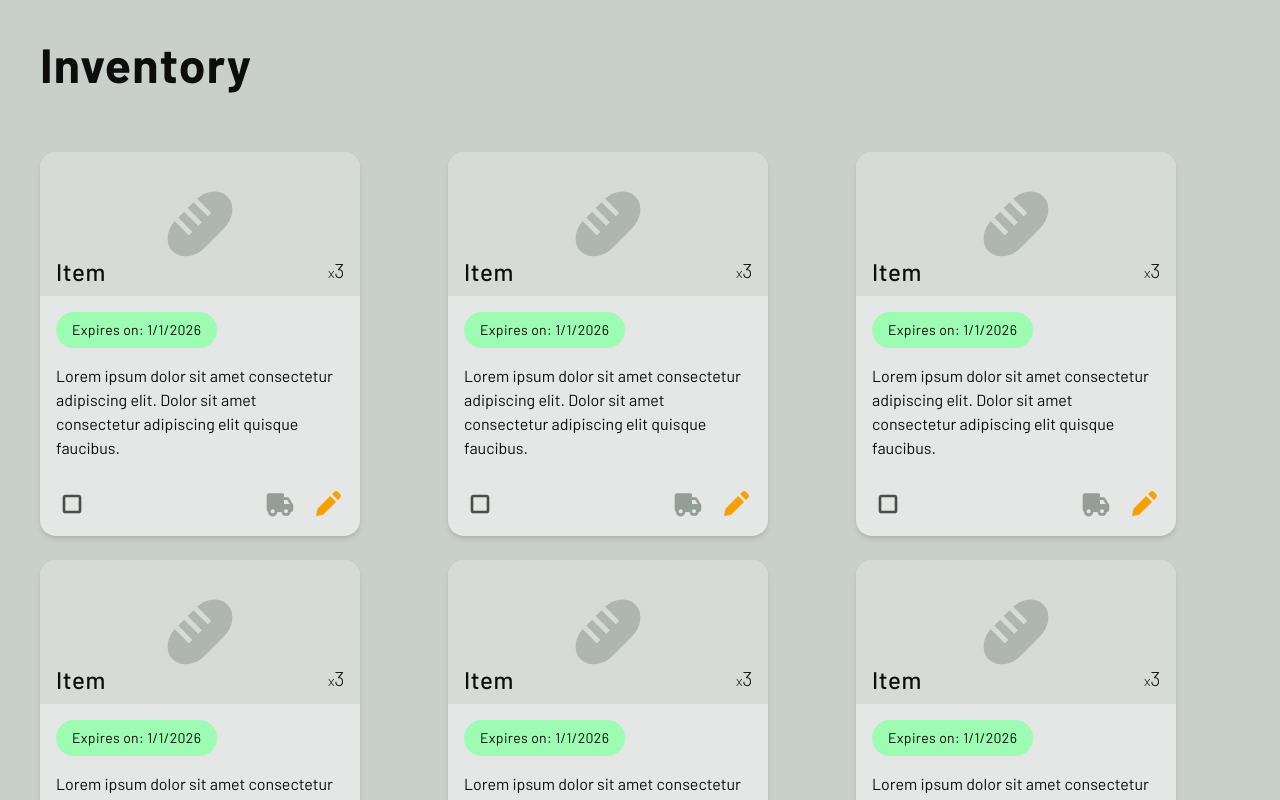
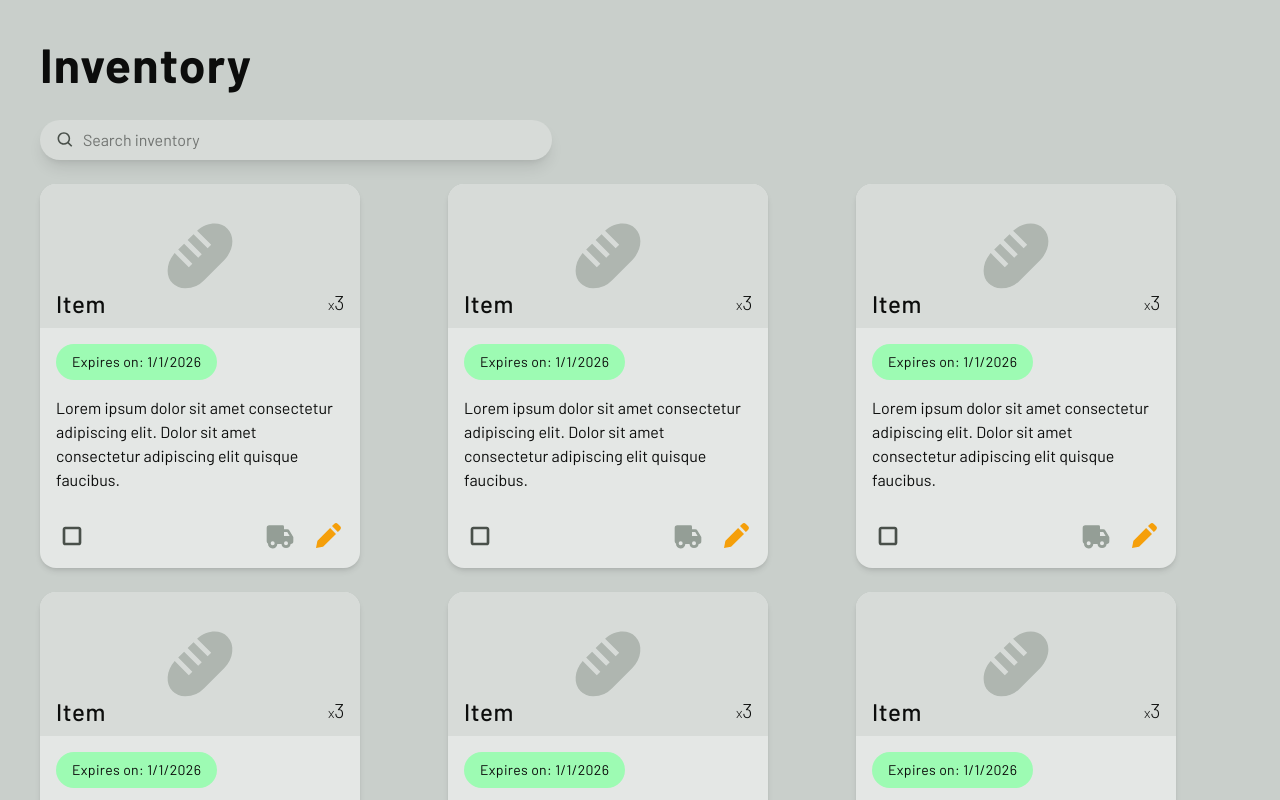
Before and after one commit to Accommodus/FoodStorageManager, a React (Vite) app in the folder client/: page / in a window 1280 px wide. Shown: the top 800 px of the page. Built offline with nearby package versions, Linux system fonts and the light colour scheme.

Commit message:
Added search bar component with no functionality

```diff
--- /dev/null
+++ b/client/src/features/ui/SearchBar/SearchBar.tsx
@@ -0,0 +1,14 @@
+import { BiSearch } from 'react-icons/bi';
+
+export const SearchBar = () => {
+    return (
+        <div className="bg-neutral-150 mb-6 flex w-128 gap-2 rounded-full px-4 py-2 shadow-lg">
+            <BiSearch className="size-5 self-center text-neutral-700" />
+            <input
+                type="text"
+                placeholder="Search inventory"
+                className="text-md w-full"
+            />
+        </div>
+    );
+};
--- /dev/null
+++ b/client/src/features/ui/SearchBar/index.ts
@@ -0,0 +1 @@
+export { SearchBar } from './SearchBar.tsx';
--- a/client/src/index.css
+++ b/client/src/index.css
@@ -57,4 +57,8 @@
     button {
         @apply cursor-pointer;
     }
+
+    input {
+        @apply outline-none;
+    }
 }
--- a/client/src/pages/Inventory.tsx
+++ b/client/src/pages/Inventory.tsx
@@ -1,11 +1,13 @@
 import { InventoryList } from '@features/InventoryList';
+import { SearchBar } from '@features/ui/SearchBar';
 
 const Inventory = () => {
     return (
         <div className="p-10">
-            <h1 className="bg-green mb-16 text-5xl font-bold tracking-wide">
+            <h1 className="bg-green mb-8 text-5xl font-bold tracking-wide">
                 Inventory
             </h1>
+            <SearchBar />
             <InventoryList />
         </div>
     );
```
